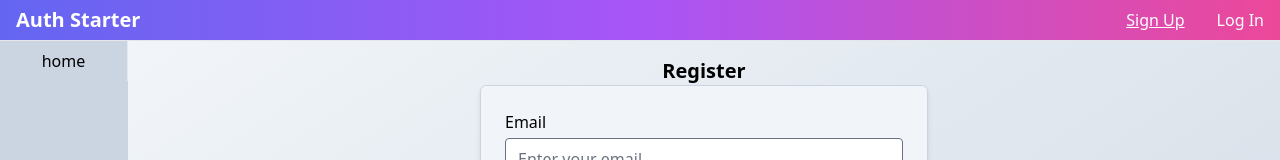
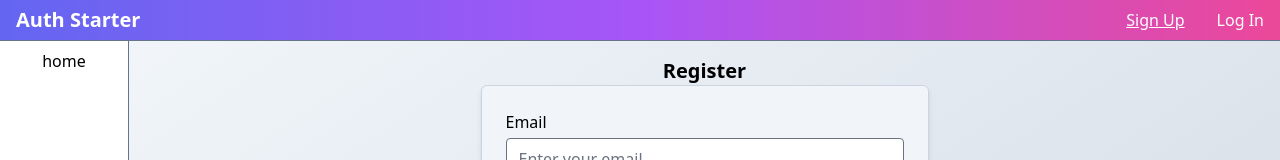
Before and after one commit to Blackwidow-sudo/auth-starter, a SvelteKit app: page /signup in a window 1280 px wide. Shown: the top 160 px of the page. Built offline with nearby package versions, Linux system fonts and the light colour scheme; no server answers.

Commit message:
fix: improve layout & navbar

```diff
--- a/src/lib/components/Navigation.svelte
+++ b/src/lib/components/Navigation.svelte
@@ -10,7 +10,7 @@
 	let { routes }: Props = $props()
 </script>
 
-<nav class="flex min-w-32 flex-auto flex-col items-center border-r">
+<nav class="flex min-w-32 flex-col items-center dark:bg-slate-900 dark:text-white">
 	{#each routes as route (route.path)}
 		<a
 			class="block text-nowrap px-4 py-2 hover:underline"
--- a/src/routes/+layout.svelte
+++ b/src/routes/+layout.svelte
@@ -10,7 +10,7 @@
 
 <div class="flex size-full flex-col overflow-hidden">
 	<header
-		class="z-10 flex-none border-b bg-gradient-to-r from-indigo-500 via-purple-500 to-pink-500 text-white">
+		class="z-10 flex-none border-b border-slate-500 bg-gradient-to-r from-indigo-500 via-purple-500 to-pink-500 text-white">
 		<div class="flex flex-nowrap items-center justify-between">
 			<a
 				class="px-4 text-xl font-semibold"
@@ -42,7 +42,8 @@
 		</div>
 	</header>
 	<div class="flex size-full flex-auto overflow-hidden">
-		<aside class="scrollbar-thin flex-none overflow-y-auto overflow-x-hidden bg-slate-300">
+		<aside
+			class="scrollbar-thin flex-none overflow-y-auto overflow-x-hidden border-r border-slate-500">
 			<Navigation {routes} />
 		</aside>
 		<div
```
